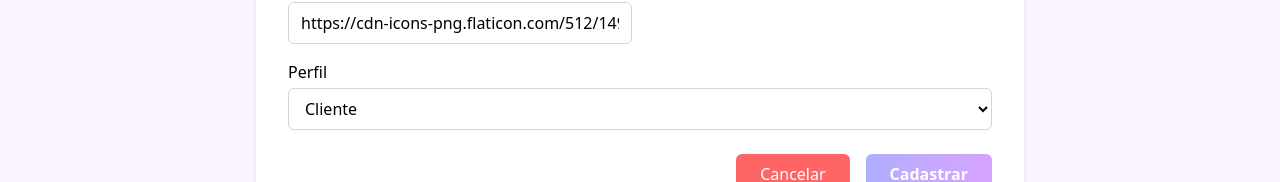
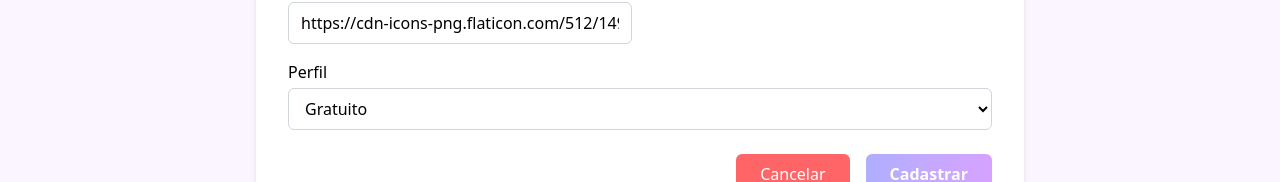
Before and after one commit to Grupo-02-Turma-JavaScript-07/Sistema-CRM-Front, a React (Vite) app: page /cadastro in a window 1280 px wide. Shown: the part 523-705 px from the top of the page. Built offline with nearby package versions, Linux system fonts and the light colour scheme; a web font is replaced by a local one.

Commit message:
fix: correção no cadastro, perfil e no login

```diff
--- a/src/components/navbarperfil/NavbarPerfil.tsx
+++ b/src/components/navbarperfil/NavbarPerfil.tsx
@@ -83,7 +83,7 @@ function NavbarPerfil() {
                 <span className="sr-only">Abrir menu do usuário</span>
                 <img
                 className="w-10 h-10 rounded-full outline -outline-offset-1 outline-white/10"
-                src={usuario?.foto || "https://icones.pro/wp-content/uploads/2021/02/icone-utilisateur-gris.png"}
+                src={usuario?.foto || "https://randomuser.me/api/portraits/women/86.jpg"}
                 alt={`Foto de perfil de ${usuario?.nome}`}
                 />
             </button>
--- a/src/pages/cadastro/Cadastro.tsx
+++ b/src/pages/cadastro/Cadastro.tsx
@@ -5,13 +5,13 @@ import { toast } from "react-toastify";
 import NavbarHome from "../../components/navbarHome/NavbarHome";
 import { cadastrar } from "../../services/Service";
 
-interface Usuario {
+  interface Usuario {
   id: number;
   nome: string;
   email: string;
   senha: string;
   foto: string;
-  perfil: string;
+  perfil: 'GRATUITO' | 'BÁSICO' | 'PRÓ' | 'CORPORATIVO';
 }
 
 function Cadastro() {
@@ -26,7 +26,7 @@ function Cadastro() {
     email: "",
     senha: "",
     foto: "https://cdn-icons-png.flaticon.com/512/149/149071.png",
-    perfil: "CLIENTE",
+    perfil: 'GRATUITO'
   });
 
   const nomeValido = usuario.nome.trim().length >= 3;
@@ -204,10 +204,10 @@ function Cadastro() {
               onChange={atualizarEstado}
               className="w-full border border-gray-300 rounded-md px-3 py-2 focus:outline-none focus:ring-2 focus:ring-purple-400 focus:border-purple-600"
             >
-              <option value="CLIENTE">Cliente</option>
-              <option value="ADMIN">Administrador</option>
-              <option value="GERENTE">Gerente</option>
-              <option value="VENDEDOR">Vendedor</option>
+              <option value="GRATUITO">Gratuito</option>
+              <option value="BÁSICO">Básico</option>
+              <option value="PRÓ">Pró</option>
+              <option value="CORPORATIVO">Corporativo</option>
             </select>
           </div>
 
--- a/src/pages/login/Login.tsx
+++ b/src/pages/login/Login.tsx
@@ -33,9 +33,12 @@ function Login() {
       // o email que o usuario digitou para fazer login de verdade 😔
       if (usuarioLogin.email === "admin@exemplo.com" && usuarioLogin.senha === "123") {
         toast.success("Login realizado com sucesso!");
-        navigate("/home");
+        navigate("/produtos");
       } else {
-        toast.error("Credenciais inválidas. Verifique seu e-mail e senha.");
+        toast.success("Login realizado com sucesso!");
+        navigate("/produtos");
+
+        //alterar para toast.sucess e adicionar o /navigate /produtos
       }
     } finally {
       setIsLoading(false);
--- a/src/pages/perfil/Perfil.tsx
+++ b/src/pages/perfil/Perfil.tsx
@@ -11,7 +11,7 @@ function Perfil() {
       email: "lisamendes@email.com",
       senha: "senhaelisa002",
       foto: "https://randomuser.me/api/portraits/women/86.jpg",
-      perfil: "Gerente",
+      perfil: "Corporativo",
     });
 
   return (
```
